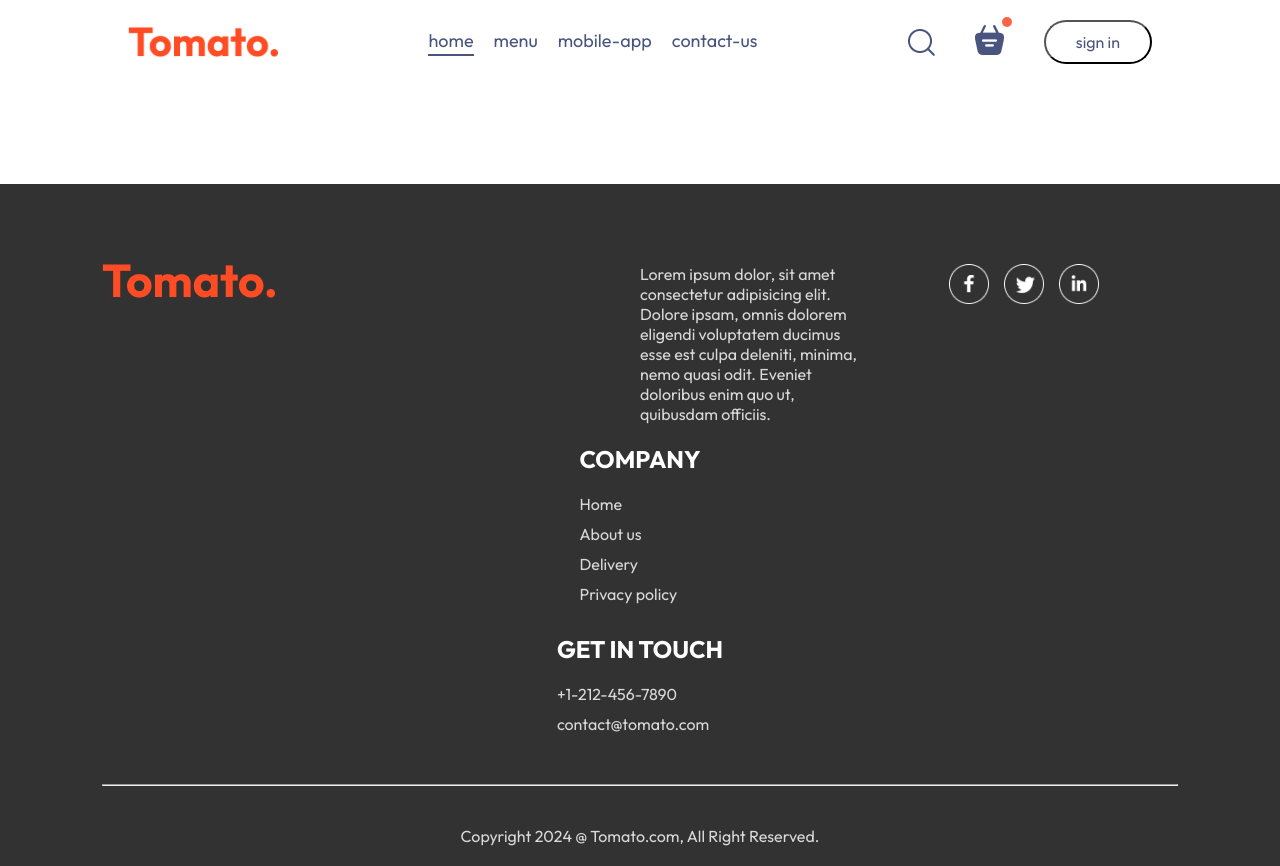
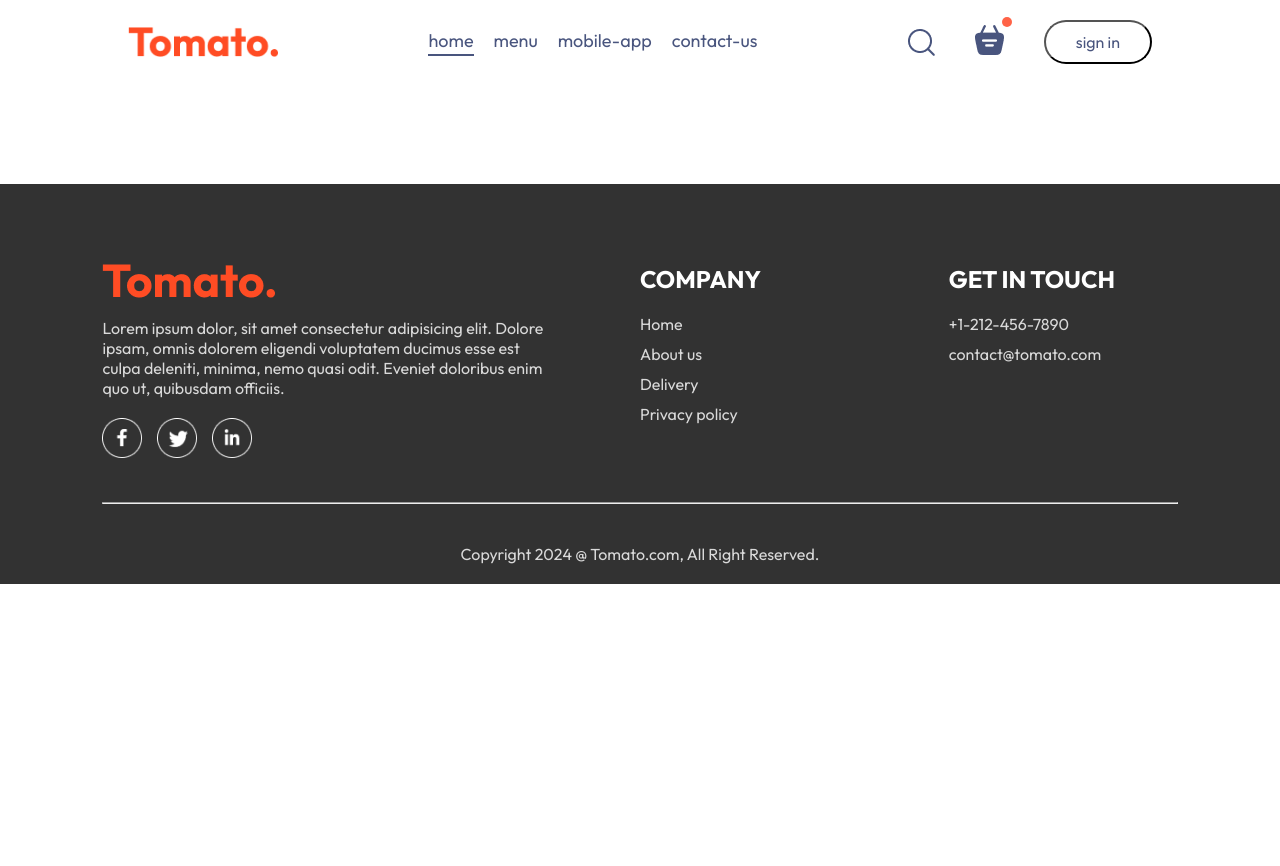
Before and after one commit to Christian-Aristide/react_frontend, a React (Vite) app: page /order in a window 1280 px wide. After the commit the page ends 800 px from the top, so only its background shows below. Built offline with nearby package versions, Linux system fonts and the light colour scheme.

Commit message:
correction footer okay

```diff
--- a/src/components/Footer/Footer.jsx
+++ b/src/components/Footer/Footer.jsx
@@ -6,6 +6,7 @@ const Footer = () => {
   return (
     <div className="footer" id="footer">
       <div className="footer-content">
+      <div className="footer-content-left">
         <img src={assets.logo} alt="" />
         <p>
           Lorem ipsum dolor, sit amet consectetur adipisicing elit. Dolore
@@ -35,6 +36,7 @@ const Footer = () => {
           <li>contact@tomato.com</li>
         </ul>
       </div>
+      </div>
       <hr />
       <p className="footer-copyright">Copyright 2024 @ Tomato.com, All Right Reserved.</p>
     </div>
```
